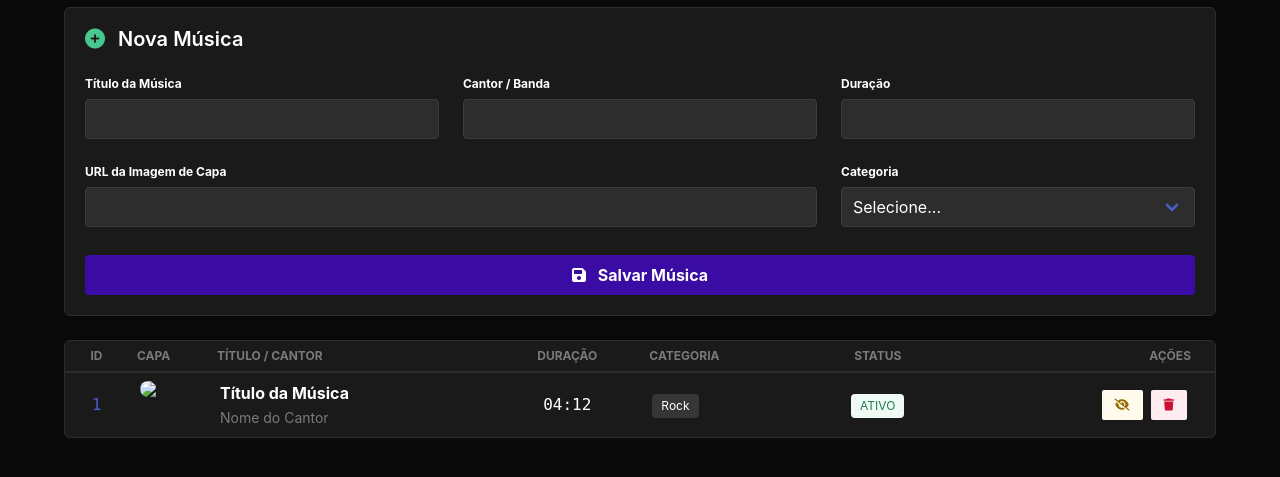
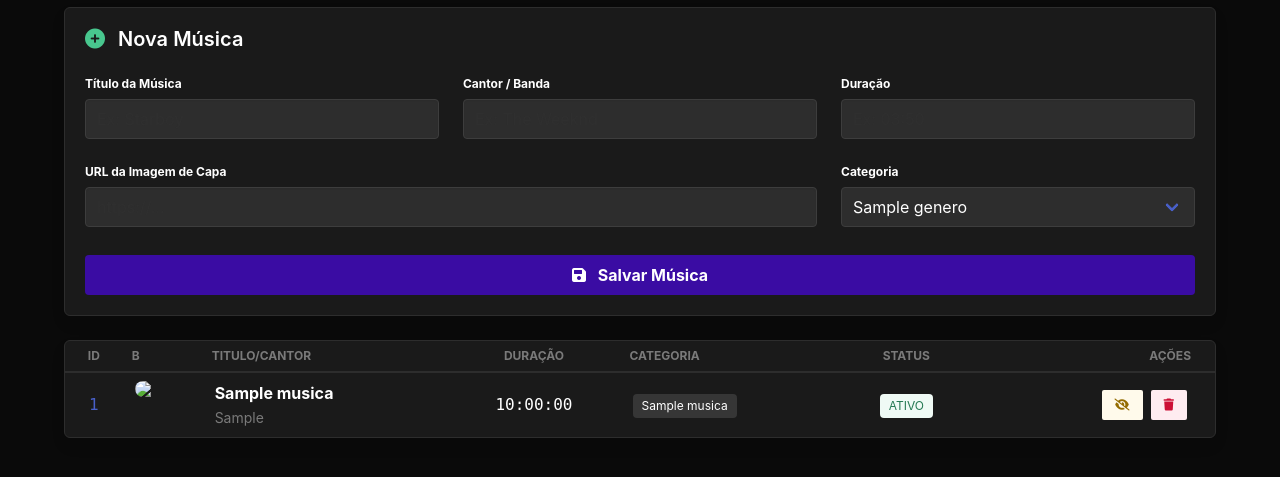
Before and after one commit to Mariana-Rodrigu3s/MusicTube, a Flask app: page /administracao in a window 1280 px wide. Shown: the part 141-618 px from the top of the page. Run offline with Flask 3, Linux system fonts and the light colour scheme; tables that the repository leaves empty hold one stand-in row (values such as "Sample post"); some libraries are stand-ins or nearby versions.

Commit message:
Fazendo o admin

```diff
--- a/app.py
+++ b/app.py
@@ -1,6 +1,7 @@
 from flask import Flask, render_template
 import mysql.connector
 from model.musica import recuperar_musicas
+from model.genero import recuperar_genero
 
 app = Flask(__name__)
 
@@ -13,7 +14,7 @@ def pagina_principal():
         port = 3306,
         user = "root",
         password = "root",
-        database = "musictube"
+        database = "MusicTube"
     )
 
     cursor = conexao.cursor(dictionary=True)
@@ -22,11 +23,7 @@ def pagina_principal():
 
 
 
-    cursor.execute("SELECT nome, icone, cor FROM genero;")
-
-    generos = cursor.fetchall()
-
-    conexao.close()
+    generos = recuperar_genero()
 
     musicas = recuperar_musicas()
 
@@ -35,7 +32,9 @@ def pagina_principal():
 
 @app.route("/administracao")
 def pagina_admin():
-    return render_template("administracao.html")
+    musicas = recuperar_musicas()
+    generos = recuperar_genero()
+    return render_template("administracao.html", musicas = musicas, generos = generos)
 
 
 
--- /dev/null
+++ b/model/genero.py
@@ -0,0 +1,14 @@
+from database.conexao import conectar
+
+
+def recuperar_genero():
+
+    conexao, cursor = conectar()
+
+    cursor.execute("SELECT nome, icone, cor FROM genero;")
+
+    generos = cursor.fetchall()
+
+    conexao.close()
+
+    return generos
--- a/templates/administracao.html
+++ b/templates/administracao.html
@@ -92,9 +92,11 @@
                             <div class="control is-expanded">
                                 <div class="select is-fullwidth">
                                     <select>
-                                        <option>Selecione...</option>
-                                        <option>Rock</option>
-                                        <option>Pop</option>
+                                        {%for genero in generos %}
+
+                                        <option>{{genero.nome}}</option>
+
+                                        {% endfor %}
                                     </select>
                                 </div>
                             </div>
@@ -108,12 +110,14 @@
         </div>
 
         <div class="box p-0" style="overflow-x: auto; border-radius: 6px;">
+
             <table class="table is-fullwidth">
                 <thead>
                     <tr>
+
                         <th class="has-text-centered">ID</th>
-                        <th>Capa</th>
-                        <th>Título / Cantor</th>
+                        <th>b</th>
+                        <th>Titulo/Cantor</th>
                         <th class="has-text-centered">Duração</th>
                         <th>Categoria</th>
                         <th class="has-text-centered">Status</th>
@@ -121,6 +125,7 @@
                     </tr>
                 </thead>
                 <tbody>
+                    {% for musica in musicas %}
                     <tr>
                         <td class="has-text-centered has-text-link is-family-monospace">1</td>
                         <td style="width: 80px;">
@@ -129,11 +134,11 @@
                             </figure>
                         </td>
                         <td>
-                            <strong class="has-text-white">Título da Música</strong><br>
-                            <small class="has-text-grey">Nome do Cantor</small>
+                            <strong class="has-text-white">{{ musica.nome }}</strong><br>
+                            <small class="has-text-grey">{{ musica.cantor }}</small>
                         </td>
-                        <td class="is-family-monospace has-text-centered">04:12</td>
-                        <td><span class="tag is-dark">Rock</span></td>
+                        <td class="is-family-monospace has-text-centered">{{ musica.duracao }}</td>
+                        <td><span class="tag is-dark">{{ musica.nome_genero }}</span></td>
                         <td class="has-text-centered">
                             <span class="tag is-success is-light">ATIVO</span>
                         </td>
@@ -148,6 +153,7 @@
                             </div>
                         </td>
                     </tr>
+                    {% endfor %}
                 </tbody>
             </table>
         </div>
--- a/templates/principal.html
+++ b/templates/principal.html
@@ -92,12 +92,12 @@
                         <div class="music-card">
                             <div class="card-image">
                                 <figure class="image">
-                                    <img src="{{ musica.url_imagem}}" alt="Capa">
+                                    <img src="{{ musica.url_imagem }}" alt="Capa">
                                 </figure>
                             </div>
                             <div class="card-content p-4">
                                 <span class="music-title is-size-6">
-                                    {{ musica.nome}}
+                                    {{ musica.nome }}
                                 </span>
                                 <span class="music-singer">
                                     <i class="fa-solid fa-microphone-lines mr-1"></i>
```
Also changed, not shown: migrate/dados_musica.sql (renamed from migrate/dados_exemplo.sql, +6 -1 lines), requirements.txt (line endings or trailing spaces).
